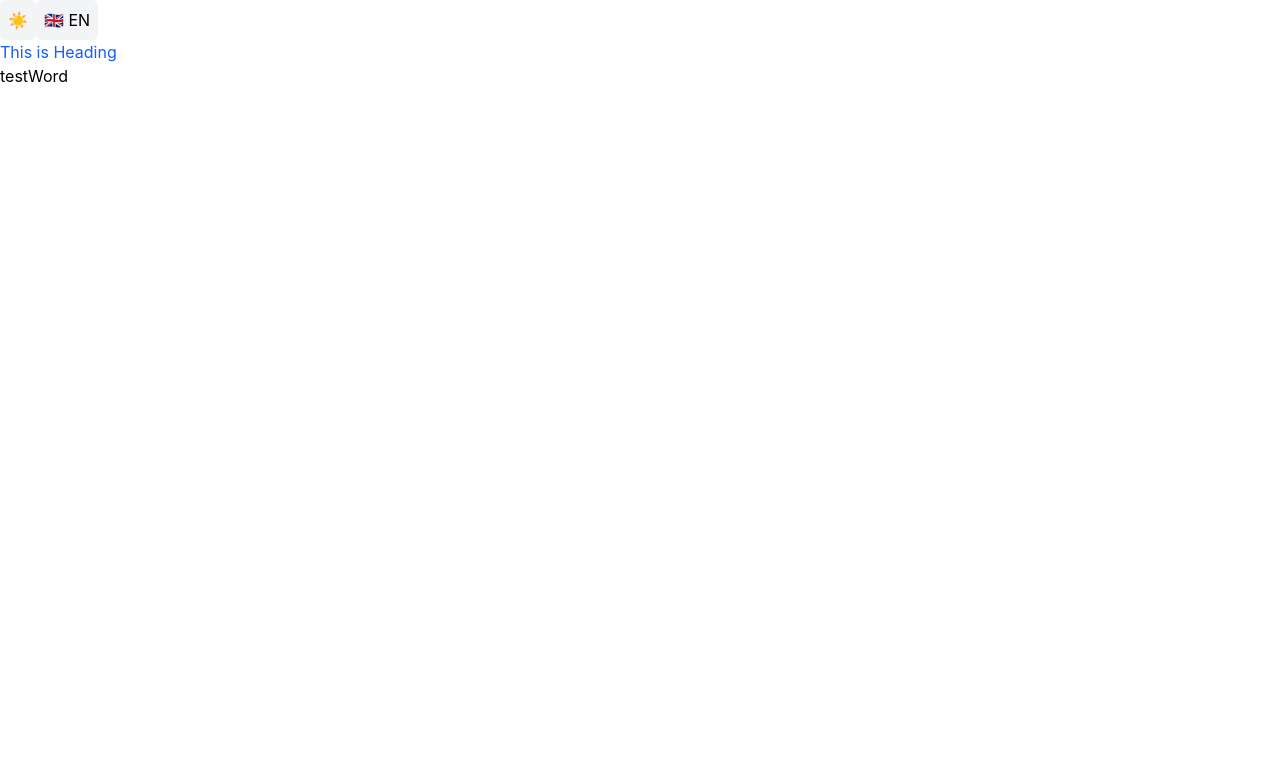
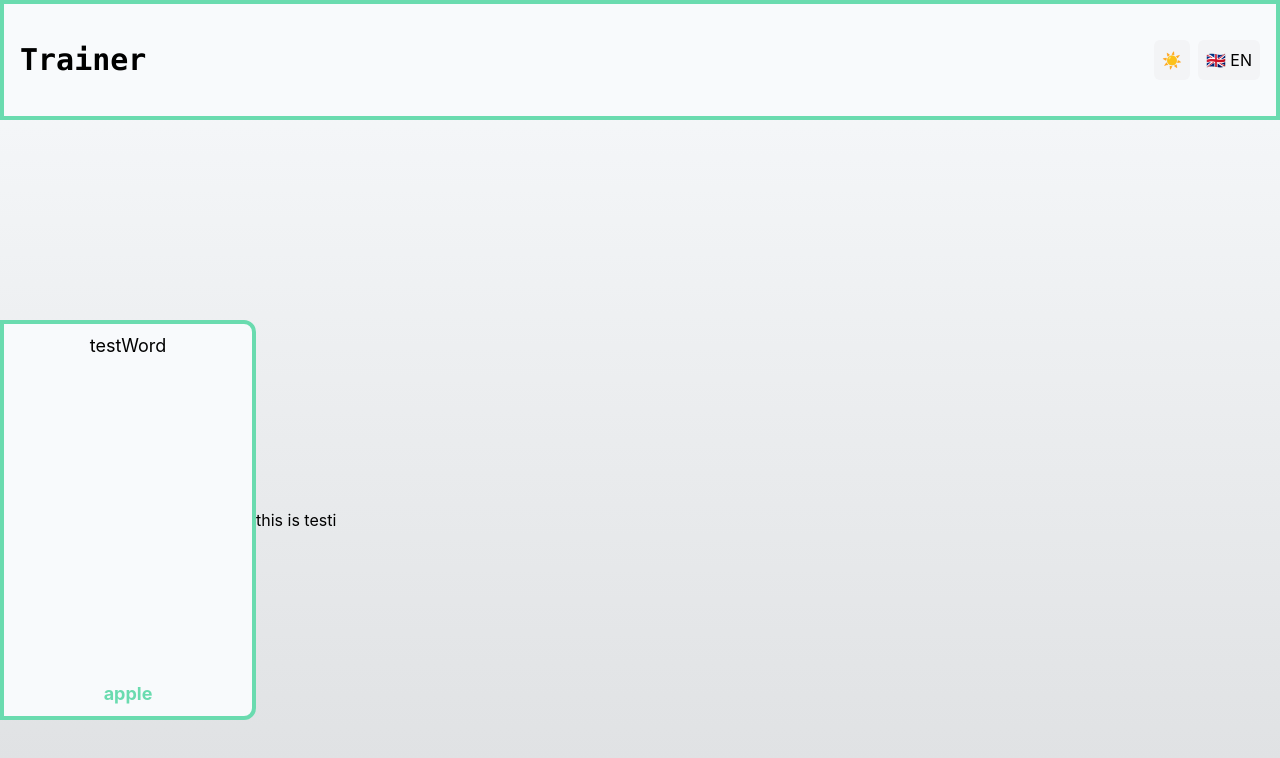
Before and after one commit to wizard0987654321/Pconas-Server-Project, a React (Vite) app in the folder frontend/: page /rooms in a window 1280 px wide. Shown: the top 758 px of the page. Built offline with nearby package versions, Linux system fonts and the light colour scheme; no server answers.

Commit message:
minimal routing setup

```diff
--- a/frontend/package.json
+++ b/frontend/package.json
@@ -16,6 +16,7 @@
     "react": "^19.2.7",
     "react-dom": "^19.2.7",
     "react-i18next": "^17.0.8",
+    "react-router-dom": "^7.18.1",
     "tailwindcss": "^4.3.2"
   },
   "devDependencies": {
--- /dev/null
+++ b/frontend/src/components/NavItem.tsx
@@ -0,0 +1,28 @@
+import { NavLink } from "react-router-dom";
+import { useTranslation } from "react-i18next";
+
+type NavItemProps = {
+    to: string,
+    label: string
+}
+
+function NavItem (
+    { to, label }: NavItemProps
+) {
+    const { t } = useTranslation();
+
+    return (
+        <NavLink
+            to={to}
+            className={({ isActive }) =>
+                `py-2 text-sm md:text-lg transition-colors ${
+                    isActive ? "font-bold text-[#6ADBAF]" : "text-black"
+                }`
+            }
+        >
+            {t(label)}
+        </NavLink>
+    );
+}
+
+export default NavItem;
--- a/frontend/src/i18n/de.json
+++ b/frontend/src/i18n/de.json
@@ -1,5 +1,9 @@
 {
   "test": {
-    "testWord": "TestWort"
+    "testWord": "TestWort",
+    "secondWord": "Apfel"
+  },
+  "error": {
+    "errorMessage": "Das ist Error"
   }
 }
--- a/frontend/src/i18n/en.json
+++ b/frontend/src/i18n/en.json
@@ -1,5 +1,9 @@
 {
   "test": {
-    "testWord": "testWord"
+    "testWord": "testWord",
+    "secondWord": "apple"
+  },
+  "error": {
+    "errorMessage": "This is error"
   }
 }
--- a/frontend/src/main.tsx
+++ b/frontend/src/main.tsx
@@ -1,14 +1,18 @@
 import { StrictMode } from 'react'
 import { createRoot } from 'react-dom/client'
 import './index.css'
-import App from './App.tsx'
+import App from './pages/App.tsx'
 import { ThemeProvider } from './contexts/ThemeProvider'
 import './i18n/config'
+import routes from './routes.tsx'
+import { createBrowserRouter, RouterProvider } from 'react-router-dom'
+
+const router = createBrowserRouter(routes);
 
 createRoot(document.getElementById('root')!).render(
   <StrictMode>
     <ThemeProvider>
-      <App />
+      <RouterProvider router={router} />
     </ThemeProvider>
   </StrictMode>,
 )
--- /dev/null
+++ b/frontend/src/pages/ErrorPage.tsx
@@ -0,0 +1,16 @@
+import { useTranslation } from 'react-i18next';
+
+
+function ErrorPage() {
+
+    const { t } = useTranslation()
+
+    return (
+        <>
+            <h1 className="text-blue-600 dark:text-red-600">This is Error Page</h1>
+            <p>{t('error.errorMessage')}</p>
+        </>
+    )
+}
+
+export default ErrorPage
--- /dev/null
+++ b/frontend/src/pages/Navigation.tsx
@@ -0,0 +1,42 @@
+import { Outlet, NavLink } from "react-router-dom";
+import NavItem from "../components/NavItem";
+import ThemeToggle from "../components/ThemeToggle";
+import LanguageToggle from "../components/LanguageToggle";
+
+function Navigation() {
+    return (
+        <div className="min-h-screen bg-gradient-to-b from-[#F8FAFC] to-[#DBDDDF] dark:from-gray-900 dark:to-gray-950">
+            <header className="h-[15vh] w-full bg-[#F8FAFC] dark:bg-gray-900 border-4 border-[#6ADBAF] dark:border-[#3f8c6f] flex items-center justify-between px-4">
+                <span className="font-mono text-3xl font-bold text-black-700 dark:text-gray-100">
+                    Trainer
+                </span>
+                <div className="flex items-center gap-2">
+                    <ThemeToggle />
+                    <LanguageToggle />
+                </div>
+            </header>
+            <div className="flex items-center h-[100vh]">
+                <div
+                    className="
+                    flex flex-col
+                    bg-[#F8FAFC] dark:bg-gray-900
+                    border-4 border-[#6ADBAF] dark:border-[#3f8c6f]
+                    h-[50vh]
+                    w-[20vw]
+                    rounded-r-[0.75rem] rounded-l-none
+                    xs:scale-100
+                    middle:scale-[2]
+                    biggest:scale-[3]
+                "
+                >
+                    <nav className="flex flex-col justify-between items-center w-full h-full">
+                        <NavItem to="/" label="test.testWord" />
+                        <NavItem to="rooms" label="test.secondWord" />
+                    </nav>
+                </div>
+                <Outlet />
+            </div>
+        </div>
+    );
+}
+export default Navigation;
--- /dev/null
+++ b/frontend/src/pages/TestPage.tsx
@@ -0,0 +1,7 @@
+export default function TestPage() {
+    return (
+        <div>
+            <h1>this is testi</h1>
+        </div>
+    )
+}
--- /dev/null
+++ b/frontend/src/routes.tsx
@@ -0,0 +1,18 @@
+import App from "./pages/App";
+import ErrorPage from "./pages/ErrorPage";
+import TestPage from "./pages/TestPage";
+import Navigation from "./pages/Navigation";
+
+const routes = [
+    {
+        path: '/',
+        element: <Navigation />,
+        errorElement: <ErrorPage />,
+        children: [
+            { index: true, element: <App /> },
+            { path: 'rooms', element: <TestPage />},
+        ],
+    },
+]
+
+export default routes;
```
Also changed, not shown: frontend/src/pages/App.tsx (renamed from frontend/src/App.tsx, +4 -4 lines), 1 other file (tests, documents, lock files or other folders).
